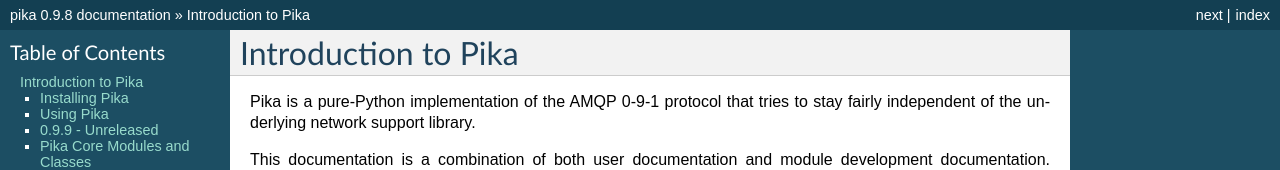
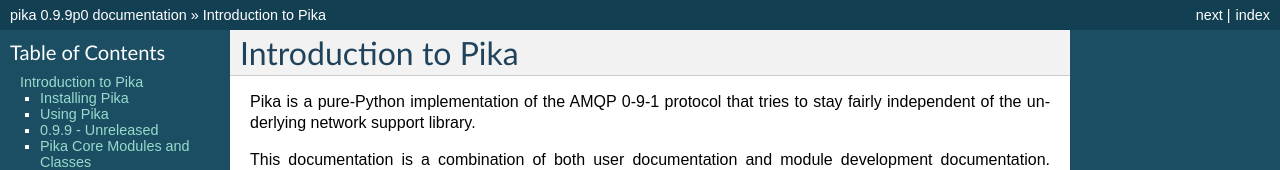
Before and after one commit to pika/pika, a Sphinx documentation site: the page built from docs/index.rst, in a window 1280 px wide and 900 px high. Shown: the top 170 px of the window. Built offline with Sphinx 7.4.7, drawn with Linux system fonts in a browser that asks for light colours; some of the changed text lies outside the part shown.

Commit message:
Update version #

```diff
--- a/docs/conf.py
+++ b/docs/conf.py
@@ -51,9 +51,9 @@ copyright = u'2012, Tony Garnock-Jones, Gavin M. Roy and others.'
 # built documents.
 #
 # The short X.Y version.
-version = '0.9.8'
+version = '0.9.9p0'
 # The full version, including alpha/beta/rc tags.
-release = '0.9.8'
+release = '0.9.9p0'
 
 # The language for content autogenerated by Sphinx. Refer to documentation
 # for a list of supported languages.
```
